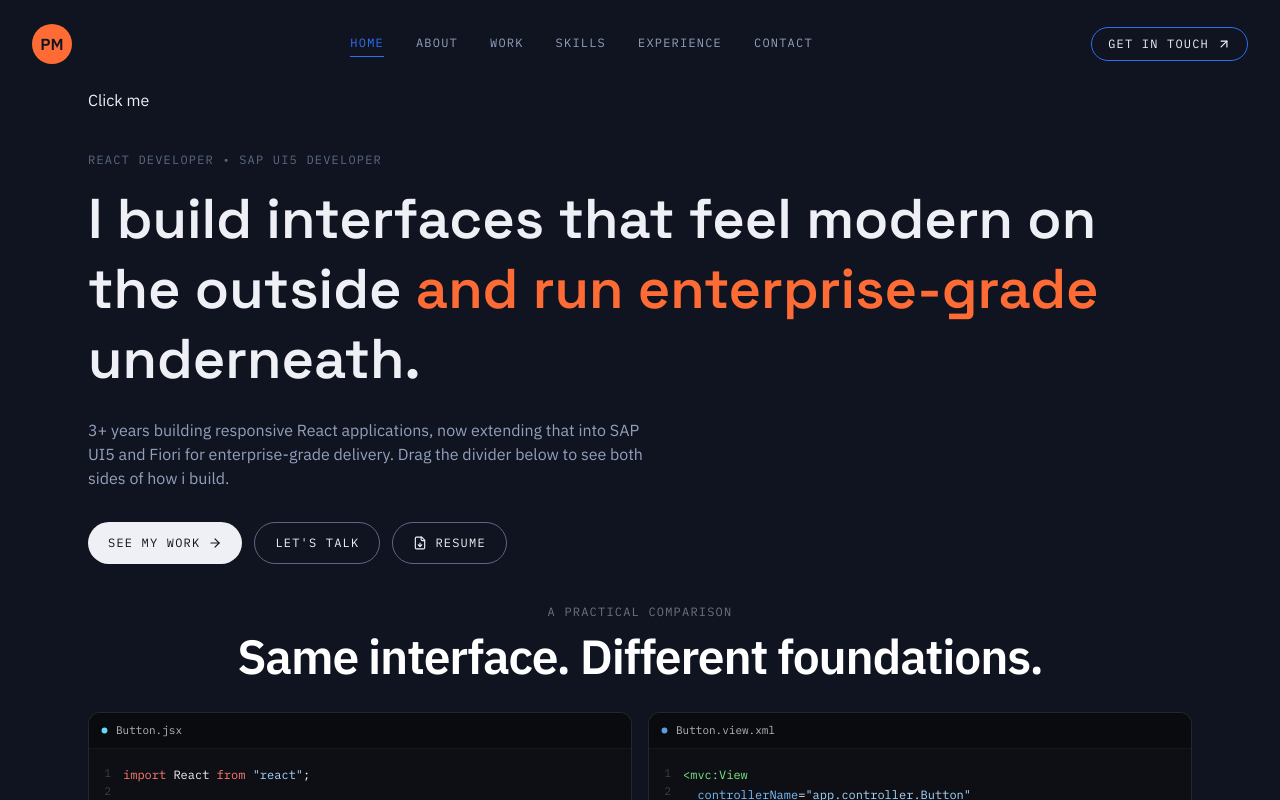
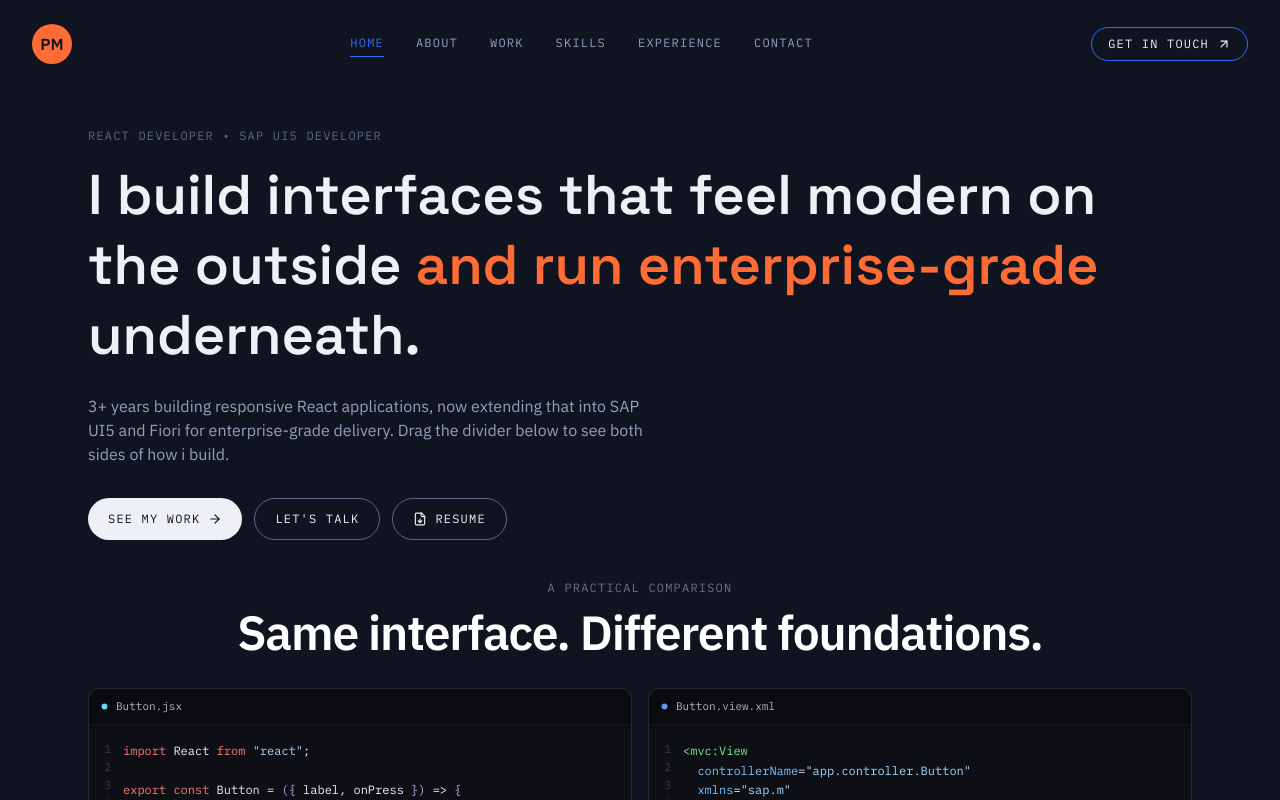
Before and after one commit to VickyDevlo/portfolio, a React (Vite) app: page / in a window 1280 px wide. Shown: the top 800 px of the page. Built offline with nearby package versions, Linux system fonts and the light colour scheme.

Commit message:
changes done

```diff
--- a/src/pages/Home.jsx
+++ b/src/pages/Home.jsx
@@ -3,18 +3,12 @@
 import { FeaturedWork } from "../components/FeaturedWork";
 import { ExploreMore } from "../components/ExploreMore";
 import { HeroSection } from "../components/HeroSection";
-import { useToast } from "../hooks/useToast";
 
 export const Home = () => {
   usePageTitle("React & SAP UI5 Developer");
-const toast = useToast()
-  const handleClick = () =>{
-    toast.success("hello")
-  }
 
   return (
     <>
-    <button onClick={handleClick}>Click me</button>
       <HeroSection />
       <HighlightStrip />
       <FeaturedWork />
```
